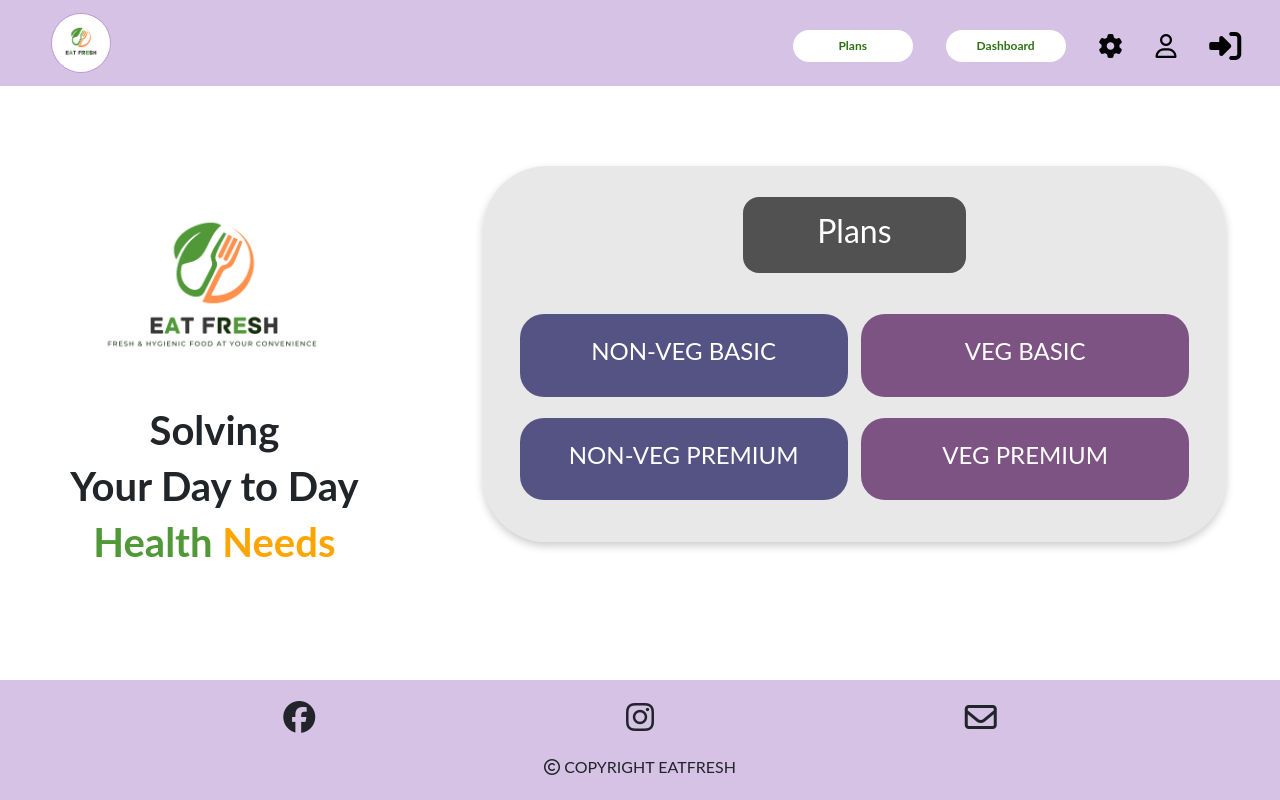
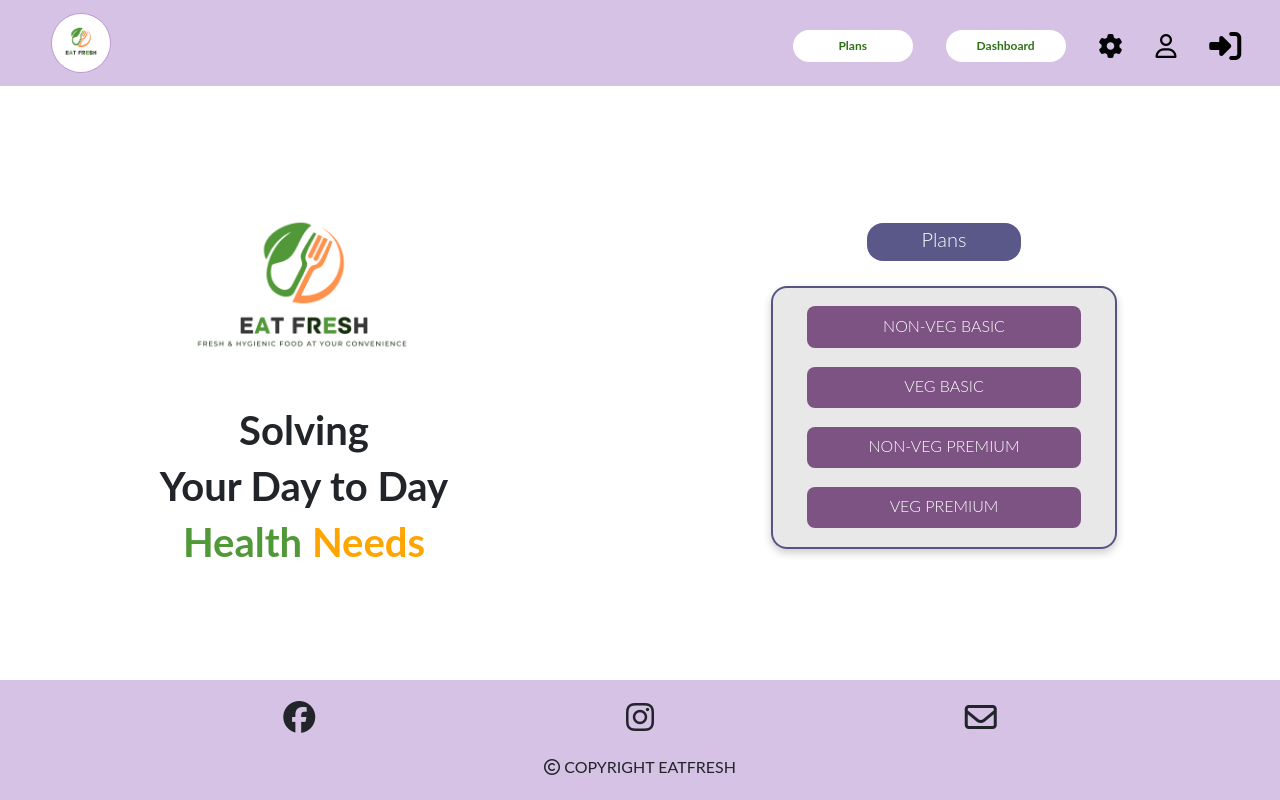
Before and after one commit to Globetrottercode/react_eat_fresh, a React (Create React App) app: page /plans in a window 1280 px wide. Built offline with nearby package versions, Linux system fonts and the light colour scheme.

Commit message:
styling changes in dashboard.js

```diff
--- a/src/css/checkout.module.css
+++ b/src/css/checkout.module.css
@@ -5,7 +5,8 @@
   align-items: center;
   justify-content: space-evenly;
   margin-top: 1vh;
-  height: 65vh;
+  height: 72vh;
+  /* background-color: aqua; */
 }
 .checkoutLeft {
   height: 52vh;
@@ -78,9 +79,9 @@
 }
 
 .checkoutPayment > div {
-  height: 95%;
-  width: 70%;
-  background-color: rgba(0, 0, 0, 0.65);
+  height: 60%;
+  width: 40%;
+  background-color: rgba(99, 47, 107, 0.8);
   color: white;
   border-radius: 3vh;
   display: flex;
@@ -89,7 +90,7 @@
 }
 
 .checkoutPayment > div > h3 {
-  margin-top: 2%;
+  margin-top: 4%;
 }
 
 .checkoutPayment > div:hover {
@@ -154,7 +155,7 @@
 
 .checkoutChooseAddress {
   height: 8vh;
-  width: 70%;
+  width: 60%;
   background-color: rgba(48, 47, 107, 0.8);
   border-radius: 3vh;
   display: flex;
@@ -178,25 +179,27 @@
   align-items: center;
 }
 .checkoutAddressCard {
-  height: 60%;
+  height: 65%;
   width: 90%;
   background-color: rgba(217, 217, 217, 0.6);
   box-shadow: 0 4px 8px 0 rgba(0, 0, 0, 0.2);
-  border-radius: 3vh;
+  border-radius: 2vh;
   border: 3px solid rgba(99, 47, 107, 0.8);
   overflow-y: scroll;
 }
 
 .checkoutAddressCard > div {
-  height: 30%;
+  height: 35%;
   width: 95%;
   background-color: white;
   border-radius: 3vh;
+  border: 1px solid rgba(99, 47, 107, 0.8);
   margin-left: 2.5%;
   margin-top: 2%;
   display: flex;
   justify-content: flex-start;
   align-items: center;
+  margin-bottom: 2%;
 }
 .checkoutAddressCard > div > input {
   margin-left: 3%;
@@ -270,7 +273,7 @@
   height: 100%;
   width: 30%;
   /* background-color: rgba(0, 0, 0, 0.65); */
-  background-color: rgba(0, 0, 0, 0.8);
+  background-color: rgba(48, 47, 107, 0.8);
   border-radius: 1vh;
   color: white;
   display: flex;
@@ -278,7 +281,8 @@
   align-items: center;
 }
 .checkoutAddAddressCardLine1 > div > p {
-  margin-top: 10%;
+  margin-top: 12%;
+  font-weight: 300;
 }
 .checkoutAddAddressCardLine1 > input {
   border-radius: 1vh;
@@ -288,7 +292,7 @@
 }
 
 .checkoutAddAddressCardLine1 > input::placeholder {
-  font-weight: bolder;
+  font-weight: 200;
   /* margin-right: 70%; */
 }
 
@@ -301,7 +305,7 @@
 }
 
 .checkoutAddAddressCardLine2 > input::placeholder {
-  font-weight: bolder;
+  font-weight: 200;
   /* padding-left: 5%; */
 }
 
@@ -314,7 +318,7 @@
 }
 
 .checkoutAddAddressCardLine3 > input::placeholder {
-  font-weight: bolder;
+  font-weight: 200;
   /* padding-left: 5%; */
 }
 
@@ -327,7 +331,7 @@
 }
 
 .checkoutAddAddressCardLine4 > input::placeholder {
-  font-weight: bolder;
+  font-weight: 200;
   /* padding-left: 5%; */
 }
 .checkoutAddAddressCardLine5 {
@@ -344,7 +348,7 @@
   text-align: center;
 }
 .checkoutAddAddressCardLine5 > input::placeholder {
-  font-weight: bolder;
+  font-weight: 200;
   /* padding-left: 5%; */
 }
 
--- a/src/css/dashboard.module.css
+++ b/src/css/dashboard.module.css
@@ -1,5 +1,5 @@
 .body {
-  height: 65vh;
+  height: 72.5vh;
   margin-top: 1vh;
   /* background-color: aqua; */
   display: flex;
@@ -73,7 +73,7 @@ flex-direction: column; */
 .myPlanLabel {
   height: 18%;
   width: 90%;
-  background-color: rgba(0, 0, 0, 0.8);
+  background-color: rgba(0, 0, 0, 0.7);
   border-radius: 3vh;
 
   color: white;
@@ -84,13 +84,13 @@ flex-direction: column; */
 .myPlanLabel > p {
   margin-top: 5%;
   font-size: 3vh;
-  font-weight: bolder;
+  font-weight: 300;
 }
 
 .planType {
   height: 22%;
   width: 90%;
-  background-color: rgba(255, 165, 0, 0.9);
+  background-color: rgba(48, 47, 107, 0.8);
   border-radius: 2vh;
   color: white;
   display: flex;
@@ -101,13 +101,13 @@ flex-direction: column; */
 .planType > p {
   margin-top: 5%;
   font-size: 3vh;
-  font-weight: bolder;
+  font-weight: 300;
 }
 
 .planDays {
   height: 22%;
   width: 90%;
-  background-color: rgba(255, 165, 0, 0.9);
+  background-color: rgba(48, 47, 107, 0.8);
   border-radius: 2vh;
   color: white;
   display: flex;
@@ -117,7 +117,7 @@ flex-direction: column; */
 .planDays > p {
   margin-top: 5%;
   font-size: 3vh;
-  font-weight: bolder;
+  font-weight: 300;
 }
 
 .start {
@@ -130,7 +130,7 @@ flex-direction: column; */
   justify-content: space-between;
 }
 .start > p {
-  font-weight: bolder;
+  font-weight: 300;
   font-size: 2vh;
   margin-right: 4%;
   margin-left: 4%;
@@ -148,7 +148,7 @@ flex-direction: column; */
 }
 
 .end > p {
-  font-weight: bolder;
+  font-weight: 300;
   font-size: 2vh;
   margin-right: 4%;
   margin-left: 4%;
@@ -170,7 +170,7 @@ flex-direction: column; */
 .creditLabel {
   height: 40%;
   width: 80%;
-  background-color: rgba(0, 0, 0, 0.8);
+  background-color: rgba(0, 0, 0, 0.7);
   border-radius: 3vh;
   color: white;
   display: flex;
@@ -178,8 +178,8 @@ flex-direction: column; */
   align-items: center;
 }
 .creditLabel > p {
-  font-weight: bolder;
-  font-size: 2vh;
+  font-weight: 300;
+  font-size: 2.5vh;
   margin-top: 7%;
 }
 
@@ -203,7 +203,7 @@ flex-direction: column; */
 .addressBtn {
   height: 25%;
   width: 100%;
-  background-color: rgba(255, 165, 0, 0.9);
+  background-color: rgba(99, 47, 107, 0.8);
   border-radius: 2vh;
   color: white;
   display: flex;
@@ -212,18 +212,18 @@ flex-direction: column; */
 }
 
 .addressBtn > p {
-  font-weight: bolder;
-  font-size: 3vh;
+  font-weight: 300;
+  font-size: 3.5vh;
   margin-top: 5%;
 }
 .addressBtn:hover {
-  border: 2px solid rgba(217, 217, 217, 0.6);
+  border: 2px solid white;
 }
 
 .changePlanBtn {
   height: 20%;
   width: 100%;
-  background-color: rgba(0, 0, 0, 0.8);
+  background-color: rgba(99, 47, 107, 0.8);
   border-radius: 3vh;
   color: white;
   display: flex;
@@ -231,13 +231,13 @@ flex-direction: column; */
   align-items: center;
 }
 .changePlanBtn > p {
-  font-weight: bolder;
-  font-size: 3vh;
+  font-weight: 300;
+  font-size: 3.5vh;
   margin-top: 5%;
 }
 
 .changePlanBtn:hover {
-  border: 2px solid rgba(217, 217, 217, 0.6);
+  border: 2px solid white;
 }
 
 .addressesBody {
--- a/src/css/planinfo.module.css
+++ b/src/css/planinfo.module.css
@@ -31,6 +31,7 @@
   display: flex;
   flex-direction: column;
   justify-content: space-evenly;
+  align-items: center;
 }
 
 .body {
@@ -118,10 +119,10 @@
 } */
 
 .checkout {
-  height: 11vh;
-  width: 100%;
-  border-radius: 3vh;
-  background-color: rgba(0, 0, 0, 0.65);
+  height: 7vh;
+  width: 60%;
+  border-radius: 4vh;
+  background-color: rgba(48, 47, 107, 0.8);
   color: white;
   display: flex;
   justify-content: center;
@@ -129,17 +130,17 @@
 }
 
 .checkout > p {
-  margin-top: 3%;
+  margin-top: 7%;
   font-size: 2vh;
 }
 
 .checkout:hover {
-  border: 2px solid red;
+  border: 2px solid white;
 }
 
 .pricing > div {
-  height: 20%;
-  width: 94%;
+  height: 16%;
+  width: 90%;
   background-color: rgba(0, 0, 0, 0.35);
   border-radius: 3vh;
   color: white;
--- a/src/css/plans.module.css
+++ b/src/css/plans.module.css
@@ -12,18 +12,20 @@
   display: flex;
   flex-direction: column;
   align-items: center;
+  /* background-color: aqua; */
 }
 
 .dashRight {
+  margin-top: 5%;
   display: flex;
   flex-direction: column;
   align-items: center;
   justify-content: space-evenly;
-  background-color: rgba(217, 217, 217, 0.6);
+  /* background-color: rgba(217, 217, 217, 0.6); */
   height: 47vh;
-  width: 58vw;
-  border-radius: 8vh;
-  box-shadow: 0 4px 8px 0 rgba(0, 0, 0, 0.2);
+  width: 30vw;
+  /* border-radius: 8vh; */
+
   /* border: 1px solid orange; */
 }
 
@@ -35,13 +37,17 @@
 }
 
 .mealPlans {
-  height: 55%;
-  width: 92%;
-
+  height: 70%;
+  width: 90%;
+  background-color: rgba(217, 217, 217, 0.6);
   display: flex;
-  flex-wrap: wrap;
-  justify-content: space-around;
-  align-content: space-around;
+  flex-direction: column;
+  /* flex-wrap: wrap; */
+  justify-content: space-evenly;
+  align-items: center;
+  border-radius: 2vh;
+  border: 2px solid rgba(48, 47, 107, 0.8);
+  box-shadow: 0 4px 8px 0 rgba(0, 0, 0, 0.2);
 }
 
 /* .customPlan {
@@ -61,9 +67,9 @@
 } */
 
 .planType {
-  height: 40%;
-  width: 48%;
-  border-radius: 3vh;
+  height: 16%;
+  width: 80%;
+  border-radius: 1vh;
   display: flex;
   justify-content: center;
   align-items: center;
@@ -71,15 +77,21 @@
   color: white;
 }
 
+.planType > p {
+  font-weight: 300;
+  font-size: 2vh;
+  margin-top: 5%;
+}
+
 .planType:hover {
-  border: 2px solid red;
+  border: 2px solid white;
 }
 
 .mealPlansLabel {
-  height: 20%;
-  width: 30%;
+  height: 10%;
+  width: 40%;
   border-radius: 2vh;
-  background-color: rgba(0, 0, 0, 0.65);
+  background-color: rgba(48, 47, 107, 0.8);
   color: white;
   display: flex;
   justify-content: center;
@@ -87,7 +99,8 @@
 }
 
 .mealPlansLabel > p {
-  margin-top: 4%;
-  font-size: 4vh;
+  margin-top: 7%;
+  font-size: 2.5vh;
+  font-weight: 300;
 }
 /* 22 percent buttons */
--- a/src/css/settings.module.css
+++ b/src/css/settings.module.css
@@ -3,7 +3,7 @@
   align-items: center;
   justify-content: center;
   margin-top: 1vh;
-  height: 65vh;
+  height: 72.5vh;
   /* background-color: aqua; */
 }
 
--- a/src/pages/CheckoutPages/checkout.js
+++ b/src/pages/CheckoutPages/checkout.js
@@ -188,7 +188,11 @@ function Checkout() {
             className={checkout.checkoutPayment}
           >
             <div type="button">
-              <p style={{ marginTop: "3%", fontSize: "3vh" }}>Continue</p>
+              <p
+                style={{ marginTop: "6%", fontSize: "3vh", fontWeight: "300" }}
+              >
+                Continue
+              </p>
             </div>
           </div>
         </div>
--- a/src/pages/PlanPages/Plans.js
+++ b/src/pages/PlanPages/Plans.js
@@ -34,10 +34,10 @@ function Plans() {
                 navigate("/plans/nonVegBasic");
               }}
               type="button"
-              style={{ backgroundColor: "rgba(48, 47, 107, 0.8)" }}
+              style={{ backgroundColor: "rgba(99, 47, 107, 0.8)" }}
               className={styles.planType}
             >
-              <h3>NON-VEG BASIC</h3>
+              <p>NON-VEG BASIC</p>
             </div>
 
             <div
@@ -48,17 +48,17 @@ function Plans() {
               style={{ backgroundColor: "rgba(99, 47, 107, 0.8)" }}
               className={styles.planType}
             >
-              <h3>VEG BASIC</h3>
+              <p>VEG BASIC</p>
             </div>
             <div
               onClick={() => {
                 navigate("/plans/nonVegPremium");
               }}
               type="button"
-              style={{ backgroundColor: "rgba(48, 47, 107, 0.8)" }}
+              style={{ backgroundColor: "rgba(99, 47, 107, 0.8)" }}
               className={styles.planType}
             >
-              <h3>NON-VEG PREMIUM</h3>
+              <p>NON-VEG PREMIUM</p>
             </div>
             <div
               onClick={() => {
@@ -70,7 +70,7 @@ function Plans() {
               }}
               className={styles.planType}
             >
-              <h3>VEG PREMIUM</h3>
+              <p>VEG PREMIUM</p>
             </div>
           </div>
           {/* <div
--- a/src/pages/PlanPages/planDetail.js
+++ b/src/pages/PlanPages/planDetail.js
@@ -96,7 +96,7 @@ function PlanDetail() {
           {/* <div type="button" className={infoStyles.addAddr}>
             <h3>Add Address</h3>
           </div> */}
-          <div
+          {/* <div
             type="button"
             onClick={async () => {
               if (!localStorage.getItem("token"))
@@ -119,7 +119,7 @@ function PlanDetail() {
             className={infoStyles.checkout}
           >
             <p>Proceed to Checkout</p>
-          </div>
+          </div> */}
         </div>
       </div>
       <Footer />
```
